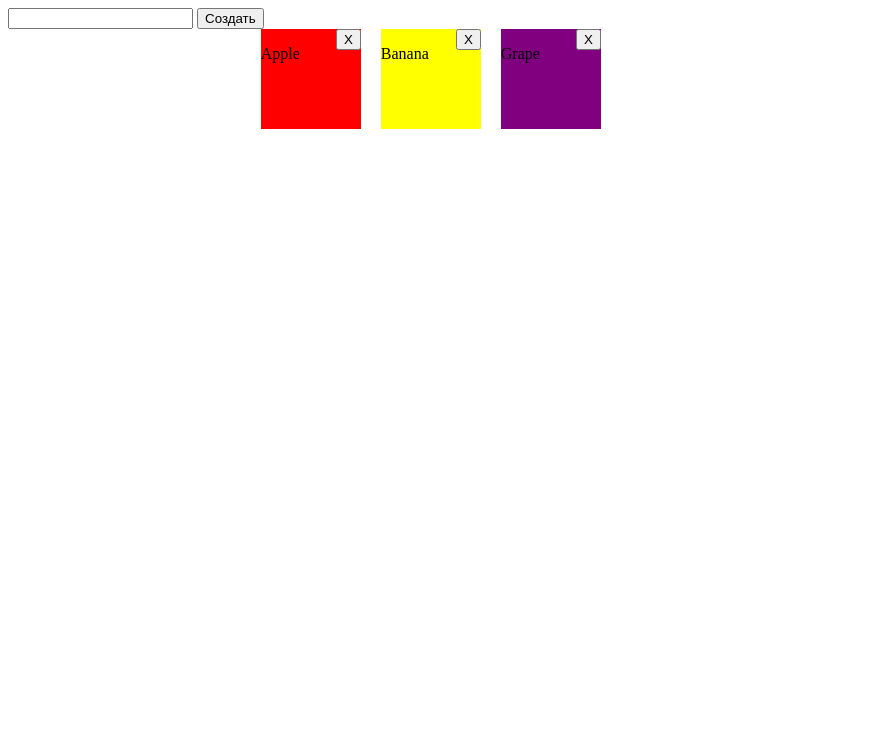
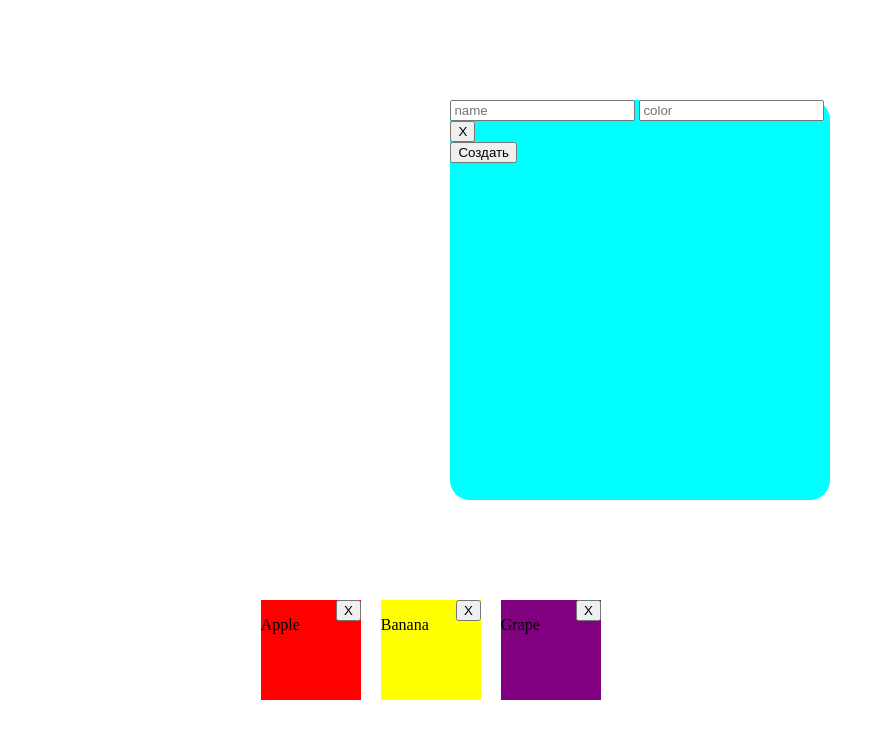
Before and after one commit to karimzade4444/new-js, a plain HTML site: page index.html in a window 1280 px wide. Shown: the whole page, without its empty margins (0-885 px from the left). Drawn offline with Linux system fonts and the light colour scheme.

Commit message:
CreateModal

```diff
--- a/index.html
+++ b/index.html
@@ -10,13 +10,12 @@
     <div class="box">
     <div class="Module"
     >
-      <input type="text" name="" id="" />
-      <button class="Create">Создать</button>
       <div class="inpCard">
        <input type="text" placeholder="name">
        <input type="text" placeholder="color">
        <button class="CloseCreate">X</button>
       </div>
+      <button class="Create">Создать</button>
     </div>
     </div>
 
--- a/style.css
+++ b/style.css
@@ -17,10 +17,22 @@
   top: 0;
 }
 
-.Module{
-
+.box{
+    width: 100%;
+    height: 500px;
 
 }
+.Module{
+width: 30%;
+height: 400px;
+margin: auto;
+background-color: aqua;
+margin-top: 100px;
+border-radius: 20px;
+position: relative;
+
+}
+.Create
 
 .inpCard{
     display: none;
```
